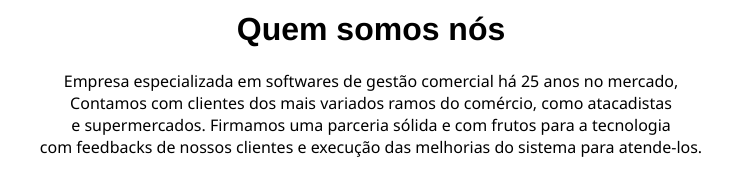
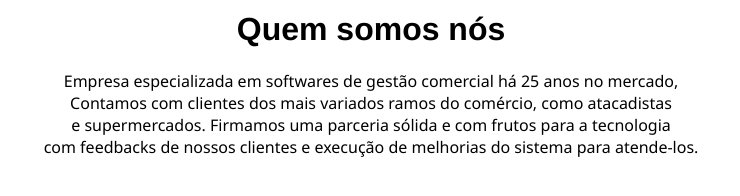
Before and after one commit to phphillipe97/NCA-Sobre-nos, a plain HTML site: page index.html in a window 1280 px wide. Shown: the part 468-664 px from the top of the page, 269-1009 px from the left. Drawn offline with Linux system fonts and the light colour scheme.

Commit message:
Update index.html

```diff
--- a/index.html
+++ b/index.html
@@ -22,7 +22,7 @@
     <p>Empresa especializada em softwares de gestão comercial há 25 anos no mercado, <br>
         Contamos com clientes dos mais variados ramos do comércio, como atacadistas <br>
         e supermercados. Firmamos uma parceria sólida e com frutos para a tecnologia <br>
-        com feedbacks de nossos clientes e execução das melhorias do sistema para atende-los.
+        com feedbacks de nossos clientes e execução de melhorias do sistema para atende-los.
     </p>
 </body>
 </html>
```
